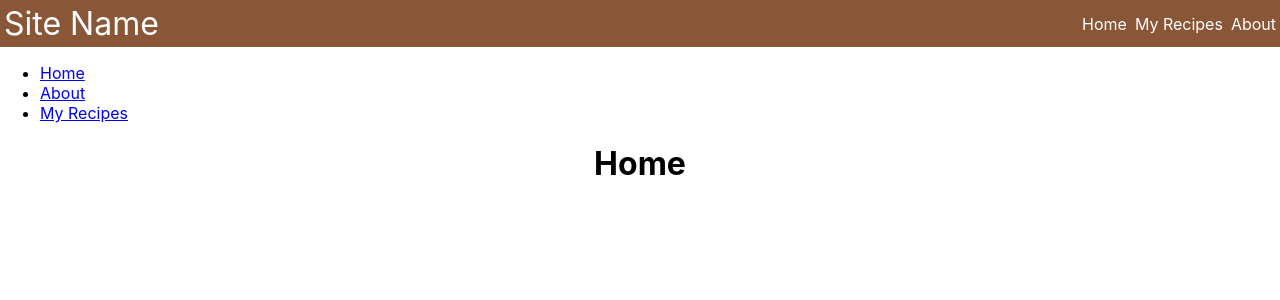
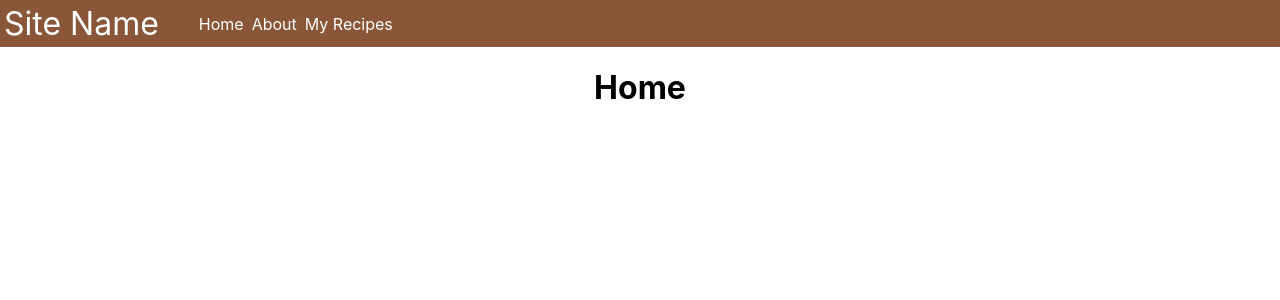
Before and after one commit to meva08/catalyst24, a React (Create React App) app in the folder recipe-app/: page / in a window 1280 px wide. Shown: the top 300 px of the page. Built offline with nearby package versions, Linux system fonts and the light colour scheme.

Commit message:
fixed formatting for navbar

```diff
--- a/recipe-app/src/App.js
+++ b/recipe-app/src/App.js
@@ -3,19 +3,17 @@ import Home from "./pages/Home";
 import About from "./pages/About";
 import MyRecipes from "./pages/MyRecipes";
 import {Routes, Route} from "react-router-dom";
-import Navbar from "./pages/Navbar";
 import './App.css';
 
 function App() {
   return (
-    <><Navbar/>
     <Routes>
       <Route path="/" element={<Layout />}>
         <Route index element={<Home />} />
         <Route path="about" element={<About />} />
         <Route path="my_recipes" element={<MyRecipes />} />
       </Route>
-    </Routes></>
+    </Routes>
 
   );
 
--- a/recipe-app/src/components/NavBar.js
+++ b/recipe-app/src/components/NavBar.js
@@ -1,9 +1,11 @@
-import { Outlet, Link } from "react-router-dom";
+import { Link } from "react-router-dom";
 
-function NavBar() {
+function Navbar() {
     return (
-        <div className="nav-bar">
-          <nav>
+    <div className="nav">
+        <nav className="nav">
+            <a href="/" className="site-title">
+                Site Name</a>
             <ul>
                 <li>
                     <Link to="/">Home</Link>
@@ -16,10 +18,8 @@ function NavBar() {
                 </li>
             </ul>
         </nav>
-
-          <Outlet />
     </div>
     )
 }
 
-export default NavBar
+export default Navbar;
--- /dev/null
+++ b/recipe-app/src/components/RecipeBox.js
@@ -0,0 +1,5 @@
+function RecipeBox(props) {
+    // props.name = input to box
+
+
+}
--- a/recipe-app/src/pages/Layout.js
+++ b/recipe-app/src/pages/Layout.js
@@ -1,9 +1,13 @@
-import NavBar from '../components/NavBar'
+import Navbar from '../components/Navbar'
 import '../App.css';
+import { Outlet } from "react-router-dom";
 
 function Layout() {
   return(
-    <NavBar />
+    <>
+      <Navbar />
+      <Outlet />
+    </>
   )
 };
 
--- a/recipe-app/src/pages/Navbar.js
+++ /dev/null
@@ -1,19 +0,0 @@
-function Navbar() {
-    return <nav className="nav">
-        <a href="/" className="site-title">
-            Site Name</a>
-        <ul>
-            <li>
-            <a href="/">Home</a>
-            </li>
-            <li>
-            <a href="/my_recipes">My Recipes</a>
-            </li>
-            <li>
-            <a href="/about">About</a>
-            </li>
-        </ul>
-    </nav>
-};
-
-export default Navbar;
--- a/recipe-app/src/styles.css
+++ b/recipe-app/src/styles.css
@@ -1,5 +1,14 @@
 *{
     box-sizing: border-box;
+}
+
+.section {
+    margin: auto;
+    text-align: center;
+    }
+
+.App {
+    text-align: center;
 }
 
 body {
```
Lines whose indentation alone changed are shown as unchanged.
